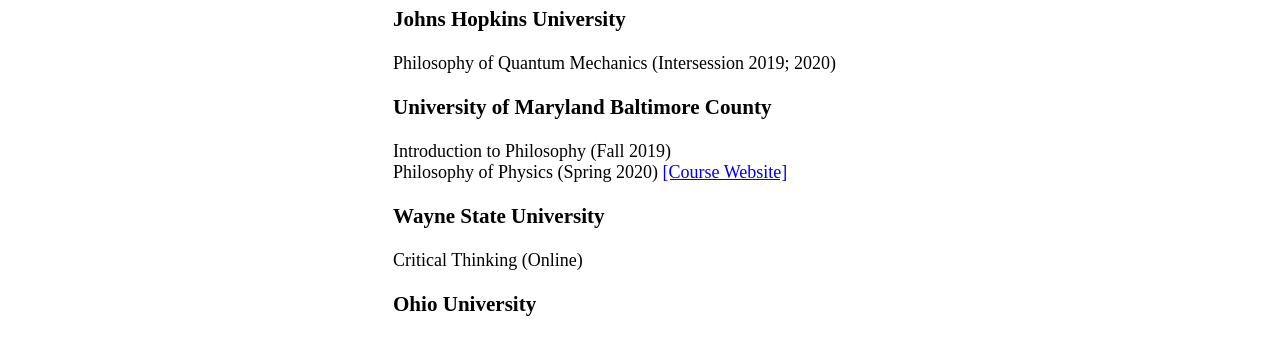
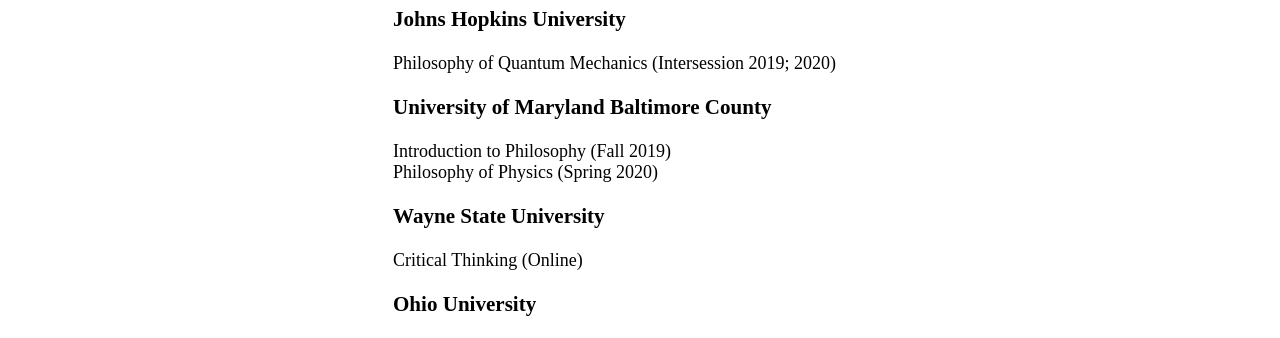
Before and after one commit to csarledge/csarledge.github.io, a plain HTML site: page Teaching.html in a window 1280 px wide. Shown: the part 452-790 px from the top of the page. Drawn offline with Linux system fonts and the light colour scheme.

Commit message:
Update Teaching.html

```diff
--- a/Teaching.html
+++ b/Teaching.html
@@ -113,9 +113,7 @@ h2 {
 
         Introduction to Philosophy (Fall 2019) <br>
         Philosophy of Physics (Spring 2020)
-        <a href="https://pages.jh.edu/~carledg1/Phil_Phys/Phil%20Physics%20Webpage.html">
-        [Course Website]
-        </a>
+
 
 
         <h3 style="text-align: left"> Wayne State University </h3>
```
